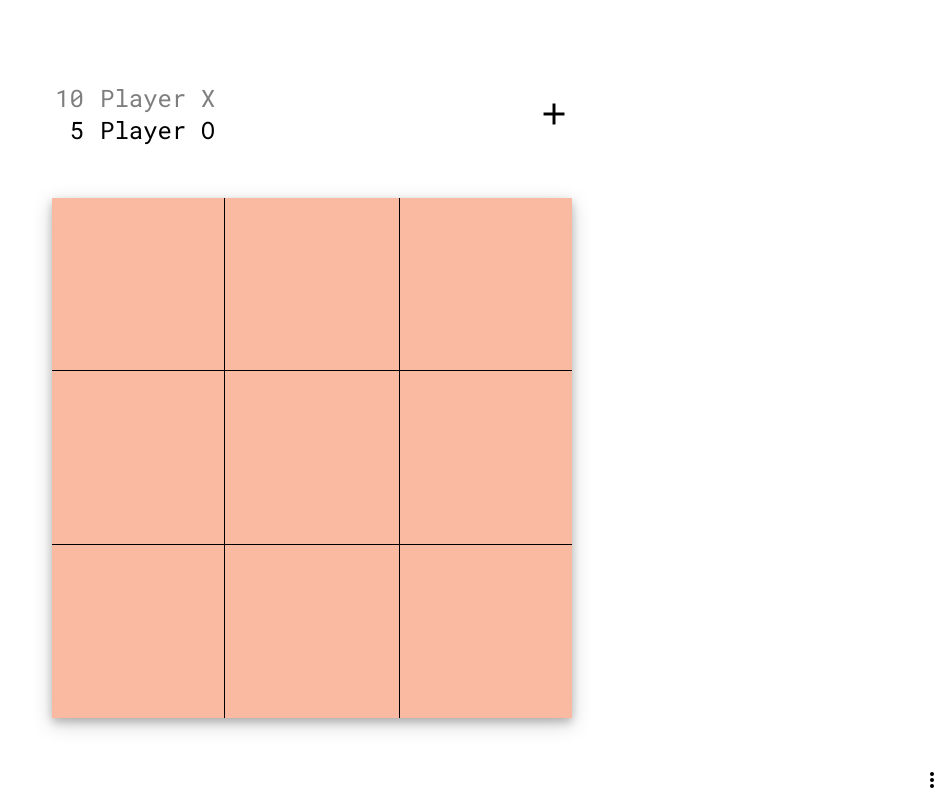
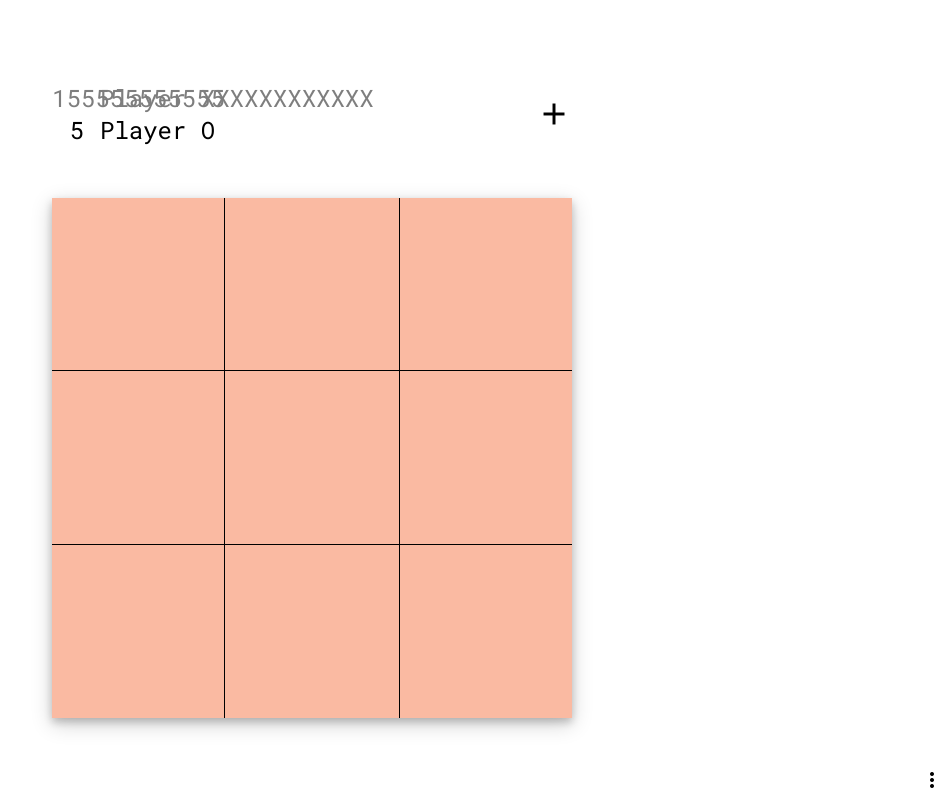
Before and after one commit to michulee/tic-tac-toe, a plain HTML site: page index.html in a window 1280 px wide. Shown: the whole page, without its empty margins (328-1280 px from the left). Drawn offline with Linux system fonts and the light colour scheme.

Commit message:
Update index.html

```diff
--- a/index.html
+++ b/index.html
@@ -28,8 +28,8 @@
             <div class="game-header">
                 <div class="game-text">
                     <div class="player player-one">
-                        <div class="player-score">10</div>
-                        <div class="player-name">Player X</div>
+                        <div class="player-score">155555555555</div>
+                        <div class="player-name">Player XXXXXXXXXXXX</div>
                     </div>
                     <div class="player player-two active-player">
                         <div class="player-score">5</div>
```
